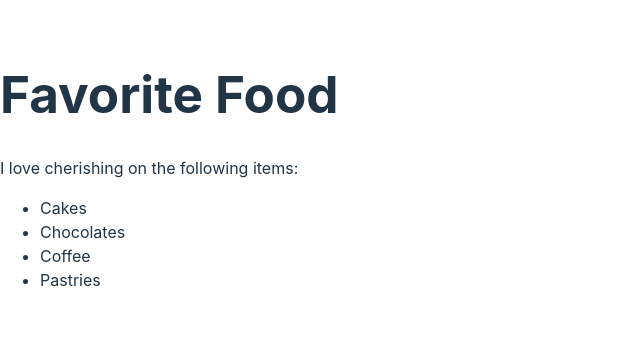
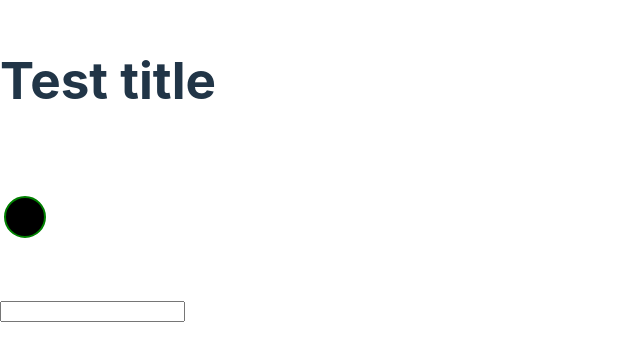
Before and after one commit to 4bdullah7eeshan/my-first-react-app, a React (Vite) app: page / in a window 1280 px wide. Shown: the part 230-590 px from the top of the page, without its empty margins (0-640 px from the left). Built offline with nearby package versions, Linux system fonts and the light colour scheme.

Commit message:
feat: write jsx abiding with its rules

```diff
--- /dev/null
+++ b/src/Svg.jsx
@@ -0,0 +1,15 @@
+function Svg() {
+    return (
+        <div>
+            <h1>Test title</h1>
+            <svg>
+                <circle cx="25" cy="75" r="20" stroke="green" strokeWidth="2" />
+            </svg>
+            <form>
+                <input type="text" />
+            </form>
+        </div>
+    )
+}
+
+export default Svg;
--- a/src/main.jsx
+++ b/src/main.jsx
@@ -1,10 +1,10 @@
 import { StrictMode } from 'react'
 import { createRoot } from 'react-dom/client'
-import FavoriteFood from './FavoriteFood'
+import Svg from './Svg'
 import './index.css'
 
 createRoot(document.getElementById('root')).render(
   <StrictMode>
-    <FavoriteFood />
+    <Svg />
   </StrictMode>,
 )
```
